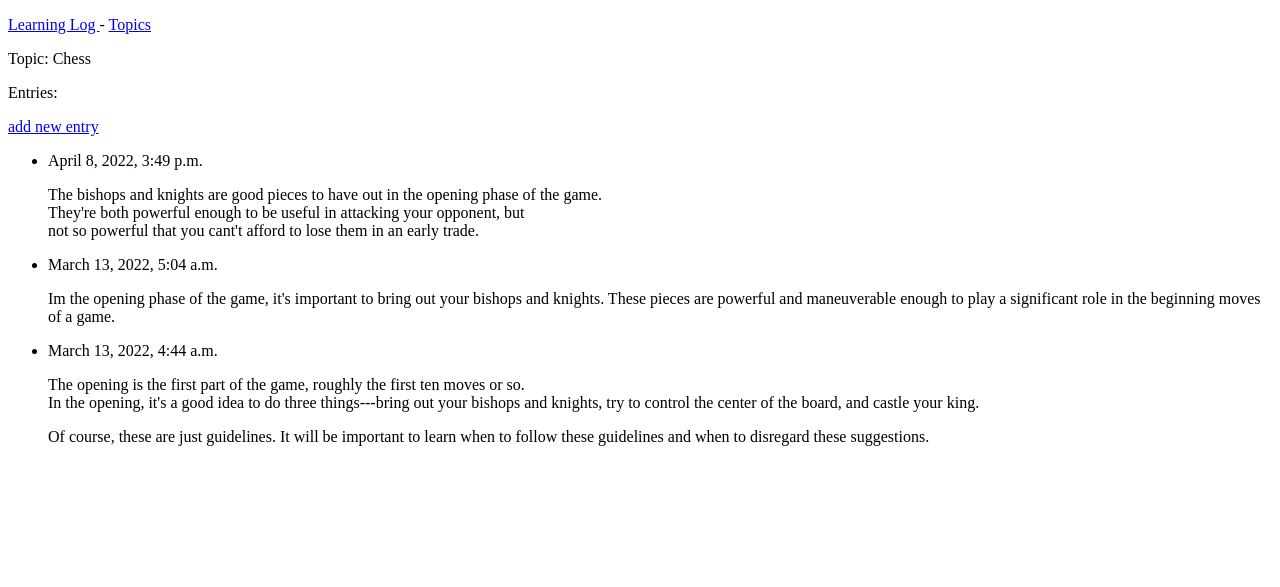
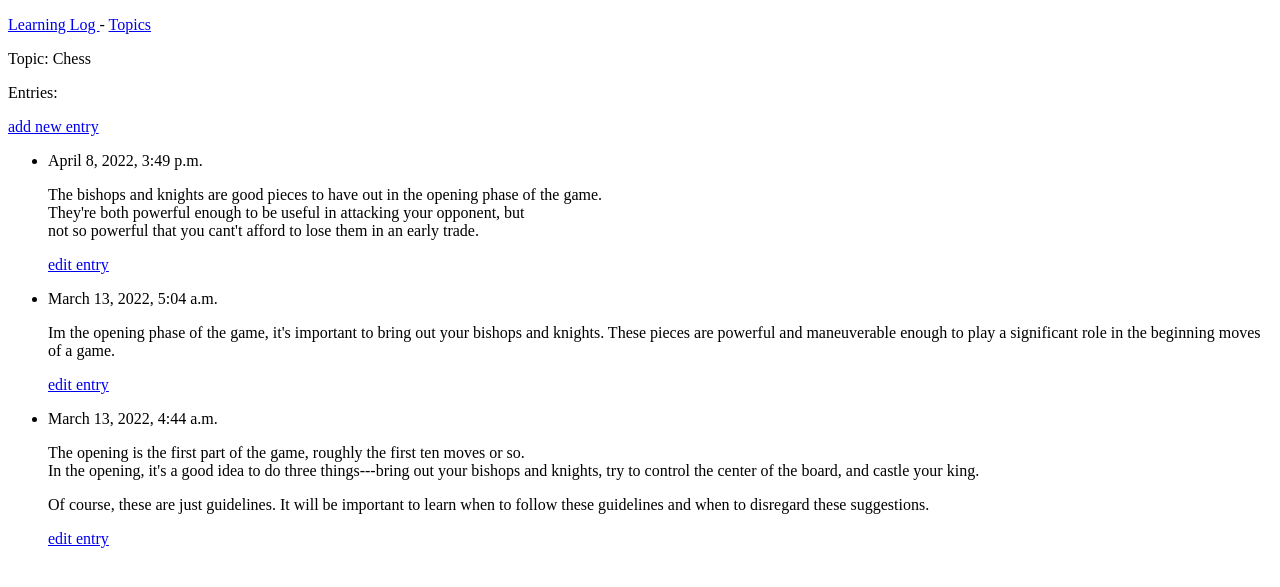
Before and after one commit to GuilhermeMGarcia/django-log, a Django app: a page that uses learning_logs/templates/learning_logs/topic.html in a window 1280 px wide. Shown: the top 587 px of the page. Run offline with Django 4.2, Linux system fonts and the light colour scheme; data comes from the database, SQL or seed files in the repository.

Commit message:
edit_entry_ok

```diff
--- a/learning_logs/templates/learning_logs/new_entry.html
+++ b/learning_logs/templates/learning_logs/new_entry.html
@@ -6,6 +6,7 @@
 </head>
 <body>
     {% extends "learning_logs/base.html" %}
+
     {% block content %}
         <p><a href="{% url 'learning_logs:topic' topic.id %}">{{ topic }}</a></p>
 
--- a/learning_logs/templates/learning_logs/topic.html
+++ b/learning_logs/templates/learning_logs/topic.html
@@ -20,6 +20,9 @@
                 <li>
                     <p>{{ entry.date_added }}</p>
                     <p>{{ entry.text|linebreaks }}</p>
+                    <p>
+                        <a href="{% url 'learning_logs:edit_entry' entry.id %}">edit entry</a>
+                    </p>
                 </li>
             {% empty %}
                 <li>
--- a/learning_logs/urls.py
+++ b/learning_logs/urls.py
@@ -20,4 +20,8 @@ urlpatterns = [
     # Pagina para adicionar uma nova entrada
     path('new_entry/<topic_id>\\d+)/', views.new_entry, name='new_entry'),
 
+    # Pagina para editar uma entrada
+    path('edit_entry/<entry_id>\\d+)/', views.edit_entry,
+         name='edit_entry'),
+
 ]
--- a/learning_logs/views.py
+++ b/learning_logs/views.py
@@ -3,7 +3,7 @@ from django.http import HttpResponseRedirect
 from django.urls import reverse
 
 from .models import Topic
-from .forms import TopicForm, EntryForm
+from .forms import TopicForm, EntryForm, Entry
 
 
 def index(request):
@@ -59,3 +59,22 @@ def new_entry(request, topic_id):
                                                 args=[topic_id]))
     context = {'topic': topic, 'form': form}
     return render(request, 'learning_logs/new_entry.html', context)
+
+
+def edit_entry(request, entry_id):
+    """Edita uma entrada existente."""
+    entry = Entry.objects.get(id=entry_id)
+    topic = entry.topic
+
+    if request.method != 'POST':
+        # Requisiçao inicial; preenche previamente o formulario com a entrada atual
+        form = EntryForm(instance=entry)
+    else:
+        # Dados de POST submetidos; processa os dados
+        form = EntryForm(instance=entry, data=request.POST)
+        if form.is_valid():
+            form.save()
+            return HttpResponseRedirect(reverse('learning_logs:topic',
+                                                args=[topic.id]))
+    context = {'entry': entry, 'topic': topic, 'form': form}
+    return render(request, 'learning_logs/edit_entry.html', context)
```
Also changed, not shown: learning_logs/templates/learning_logs/edit_entry.html (added, +24 -0 lines).
